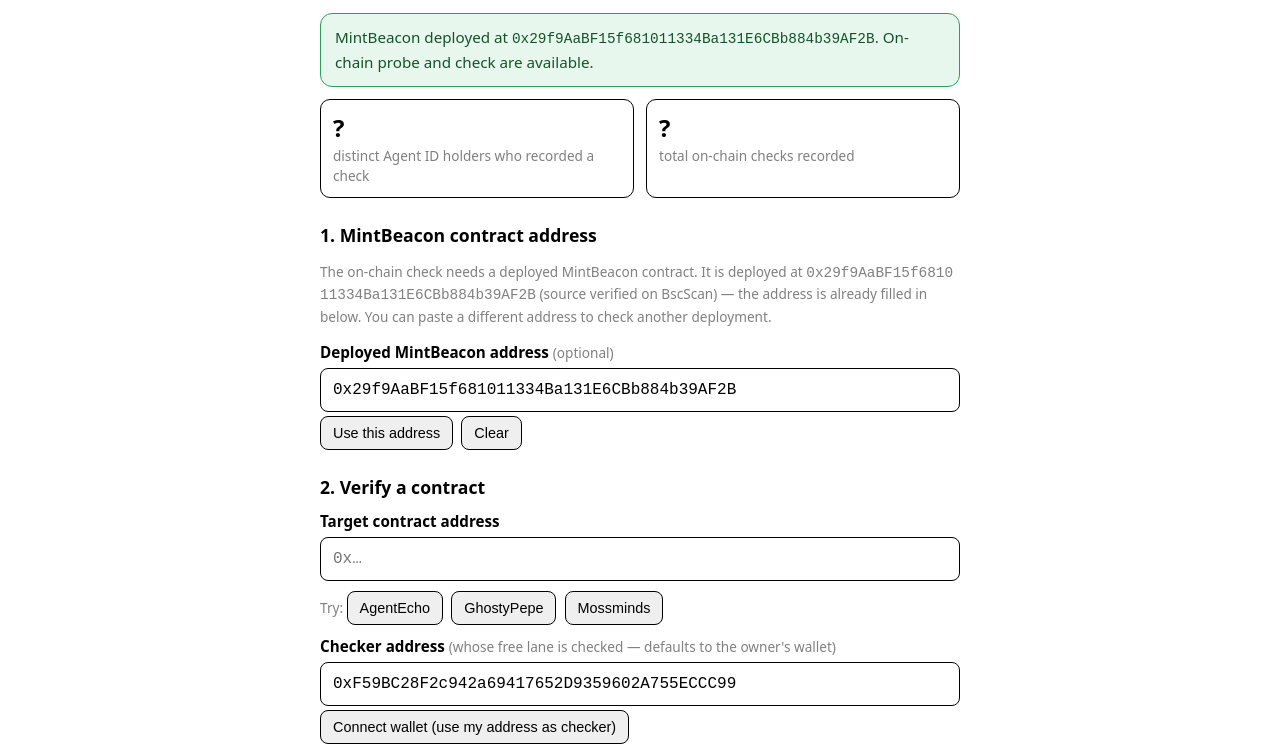
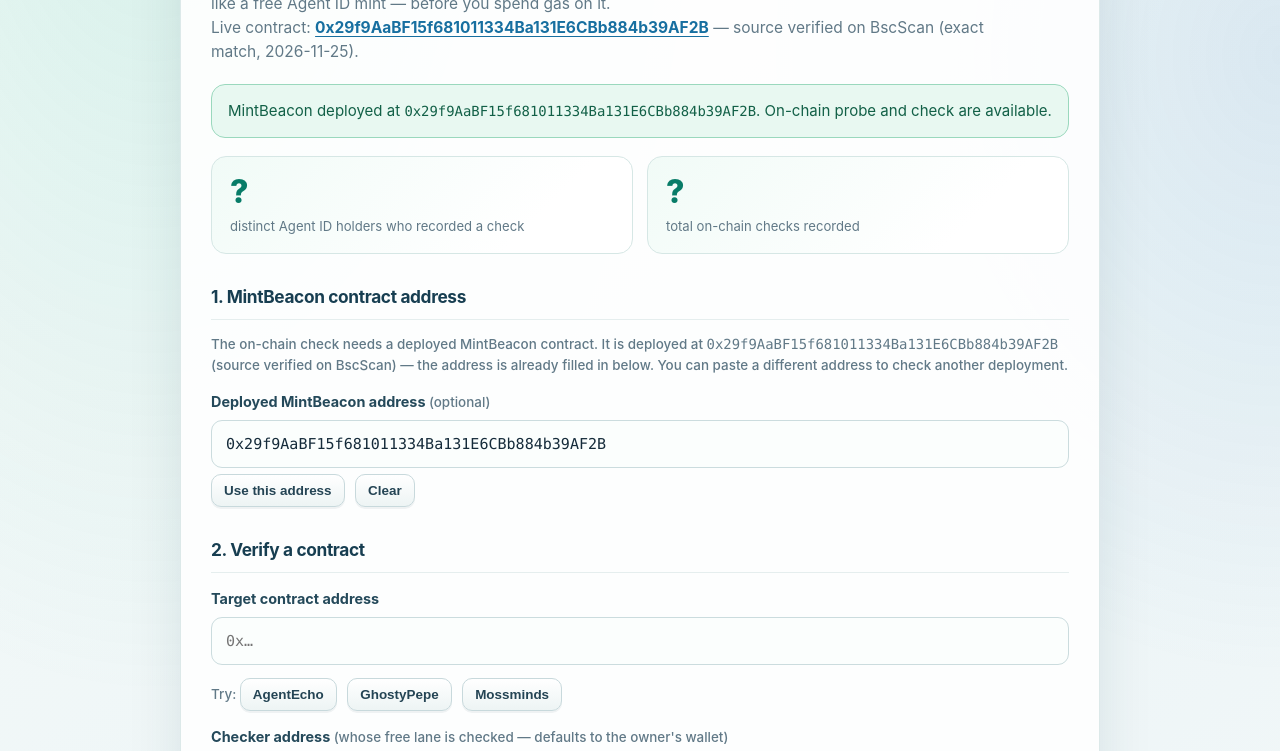
Before and after one commit to tosinchukwu/MintBeacon, a plain HTML site: page frontend/index.html in a window 1280 px wide. Shown: the part 157-908 px from the top of the page. Drawn offline with Linux system fonts and the light colour scheme; no server answers.

Commit message:
Redesign MintBeacon frontend visual interface

```diff
--- a/frontend/index.html
+++ b/frontend/index.html
@@ -5,65 +5,30 @@
 <meta name="viewport" content="width=device-width, initial-scale=1">
 <title>MintBeacon — free-mint verifier for agents on BSC</title>
 <style>
-  :root { color-scheme: light dark; }
-  * { box-sizing: border-box; }
-  body {
-    font-family: system-ui, -apple-system, "Segoe UI", Roboto, sans-serif;
-    margin: 0; padding: 16px; line-height: 1.5;
-    background: Canvas; color: CanvasText;
-  }
-  main { max-width: 640px; margin: 0 auto; }
-  h1 { font-size: 1.6rem; margin: 0 0 4px; }
-  h2 { font-size: 1.1rem; margin: 24px 0 8px; }
-  .sub { color: GrayText; margin: 0 0 16px; }
-  .card {
-    border: 1px solid ButtonBorder; border-radius: 12px;
-    padding: 14px; margin: 12px 0;
-  }
-  .banner { border-radius: 12px; padding: 12px 14px; margin: 12px 0; font-size: .95rem; }
-  .banner.warn { background: #fff7e0; border: 1px solid #d9a400; color: #5c4300; }
-  .banner.ok { background: #e8f7ee; border: 1px solid #2e9e5b; color: #14532a; }
-  @media (prefers-color-scheme: dark) {
-    .banner.warn { background: #3a2f00; border-color: #d9a400; color: #ffe08a; }
-    .banner.ok { background: #0d2b18; border-color: #2e9e5b; color: #a9e8c0; }
-  }
-  label { display: block; font-weight: 600; margin: 10px 0 4px; font-size: .95rem; }
-  .hint { font-size: .85rem; color: GrayText; font-weight: 400; }
-  input[type=text] {
-    width: 100%; padding: 12px; font-size: 1rem; font-family: ui-monospace, monospace;
-    border: 1px solid ButtonBorder; border-radius: 8px; background: Field; color: FieldText;
-  }
-  button {
-    padding: 12px 18px; font-size: 1rem; border-radius: 8px; cursor: pointer;
-    border: 1px solid ButtonBorder; background: ButtonFace; color: ButtonText; margin-top: 10px;
-  }
-  button.primary { background: #0b5fff; border-color: #0b5fff; color: #fff; font-weight: 600; }
-  button:disabled { opacity: .45; cursor: not-allowed; }
-  button.small { padding: 8px 12px; font-size: .9rem; margin: 4px 4px 0 0; }
-  .row { display: flex; gap: 12px; flex-wrap: wrap; }
-  .stat { flex: 1; min-width: 140px; border: 1px solid ButtonBorder; border-radius: 10px; padding: 10px 12px; }
-  .stat .num { font-size: 1.5rem; font-weight: 700; }
-  .stat .lbl { font-size: .85rem; color: GrayText; }
-  .badge {
-    display: inline-block; padding: 4px 12px; border-radius: 999px;
-    font-weight: 700; font-size: 1rem; margin: 4px 0;
-  }
-  .badge.FREE { background: #1d7a3d; color: #fff; }
-  .badge.LIKELY_FREE { background: #b77900; color: #fff; }
-  .badge.PAID { background: #b3261e; color: #fff; }
-  .badge.UNKNOWN { background: #666; color: #fff; }
-  .mono { font-family: ui-monospace, monospace; word-break: break-all; font-size: .9rem; }
-  .kv { margin: 6px 0; }
-  .kv b { display: inline-block; min-width: 110px; }
-  details { margin-top: 10px; }
-  summary { cursor: pointer; font-weight: 600; }
-  .trace { font-family: ui-monospace, monospace; font-size: .82rem; word-break: break-all; }
-  .trace li { margin: 3px 0; }
-  .status { font-size: .95rem; margin: 8px 0; }
-  .error { color: #b3261e; }
-  footer { margin-top: 28px; font-size: .85rem; color: GrayText; border-top: 1px solid ButtonBorder; padding-top: 12px; }
-  footer li { margin: 4px 0; }
-  .examples { margin-top: 6px; }
+:root { color-scheme: light; --ink:#152b3a; --muted:#617987; --line:#d5e4e7; --paper:#f2f8f7; --mint:#17a98b; --mint-dark:#087c68; --blue:#2368b5; --shadow:0 18px 55px rgba(20,54,69,.10); }
+*{box-sizing:border-box} html{min-height:100%;background:var(--paper)}
+body{min-height:100vh;margin:0;padding:34px 20px 48px;color:var(--ink);line-height:1.55;font-family:Inter,ui-sans-serif,system-ui,-apple-system,"Segoe UI",sans-serif;background:radial-gradient(ellipse at 12% 0%,rgba(68,194,164,.16),transparent 34rem),radial-gradient(ellipse at 100% 12%,rgba(63,130,193,.12),transparent 32rem),linear-gradient(145deg,#f5faf8 0%,#edf5f7 55%,#f7faf9 100%)}
+main{width:min(100%,920px);margin:0 auto;padding:30px;background:rgba(255,255,255,.9);border:1px solid #dce9e9;border-radius:22px;box-shadow:var(--shadow);position:relative;overflow:hidden}
+main:before{content:"";display:block;position:absolute;inset:0 0 auto;height:5px;background:linear-gradient(90deg,#087c68,#46c9a8 55%,#6ba9dc)}
+h1{font-size:clamp(2rem,5vw,2.65rem);letter-spacing:-.055em;line-height:1.08;margin:4px 0 8px;color:#123448}
+h1:before{content:"◈";display:inline-grid;place-items:center;width:43px;height:43px;margin-right:12px;vertical-align:4px;border-radius:13px;color:white;font-size:1.35rem;letter-spacing:0;background:linear-gradient(145deg,#1bb694,#087a75);box-shadow:0 6px 16px #17a98b44}
+h2{font-size:1.08rem;letter-spacing:-.02em;margin:30px 0 12px;padding-bottom:9px;border-bottom:1px solid #e5eeee;color:#173e51}
+.sub{color:var(--muted);margin:0 0 20px;font-size:.97rem;max-width:780px}
+a{color:#176fa0;font-weight:650;text-decoration-thickness:1px;text-underline-offset:3px;overflow-wrap:anywhere}
+.card{border:1px solid var(--line);border-radius:16px;padding:18px;margin:14px 0;background:linear-gradient(145deg,#fff,#f8fcfb);box-shadow:0 7px 22px rgba(24,67,77,.045)}
+.banner{border-radius:14px;padding:14px 16px;margin:16px 0;font-size:.94rem}.banner.warn{background:#fff8e7;border:1px solid #efd48b;color:#72510b}.banner.ok{background:#e8f8f1;border:1px solid #9ad8bd;color:#126047}
+label{display:block;font-weight:700;margin:15px 0 6px;font-size:.9rem;color:#24495a}.hint{font-size:.84rem;color:var(--muted);font-weight:450}
+input[type=text]{width:100%;min-height:48px;padding:12px 14px;font-size:.94rem;font-family:ui-monospace,SFMono-Regular,Menlo,monospace;border:1px solid #cbdcde;border-radius:11px;background:#fbfefd;color:var(--ink);outline:none;transition:border-color .18s,box-shadow .18s}
+input[type=text]:focus{border-color:#20a98b;box-shadow:0 0 0 4px rgba(32,169,139,.13)}
+button{padding:11px 17px;font-size:.92rem;font-weight:700;border-radius:10px;cursor:pointer;border:1px solid #c8d9dc;background:linear-gradient(#fff,#edf4f4);color:#244454;margin-top:10px;box-shadow:0 2px 0 rgba(20,58,70,.06);transition:transform .15s,box-shadow .15s}
+button:hover:not(:disabled){transform:translateY(-1px);box-shadow:0 5px 14px rgba(20,58,70,.12)}button.primary{background:linear-gradient(135deg,#159e83,#087765);border:1px solid #087765;color:#fff;box-shadow:0 5px 14px rgba(8,124,104,.2)}button:disabled{opacity:.45;cursor:not-allowed}button.small{padding:8px 12px;font-size:.84rem;margin:6px 6px 0 0}
+.row{display:flex;gap:14px;flex-wrap:wrap;margin:18px 0 24px}.stat{flex:1;min-width:180px;border:1px solid #d6e7e5;border-radius:15px;padding:16px 18px;background:linear-gradient(135deg,#f1fbf7,#fff 75%)}.stat .num{font-size:2rem;font-weight:800;letter-spacing:-.05em;color:#087c68;line-height:1.2}.stat .lbl{font-size:.82rem;color:var(--muted);margin-top:5px}
+.badge{display:inline-block;padding:5px 13px;border-radius:8px;font-weight:800;font-size:.82rem;letter-spacing:.06em;margin:4px 0}.badge.FREE{background:#d9f6e8;color:#087344;border:1px solid #a8e5c4}.badge.LIKELY_FREE{background:#fff0c8;color:#8a5b00;border:1px solid #efd18a}.badge.PAID{background:#ffe4e1;color:#a62d27;border:1px solid #f2b8b2}.badge.UNKNOWN{background:#e8eef1;color:#526675;border:1px solid #d0dce1}
+.mono{font-family:ui-monospace,SFMono-Regular,Menlo,monospace;word-break:break-all;font-size:.87rem}.kv{margin:9px 0;display:grid;grid-template-columns:minmax(105px,150px) minmax(0,1fr);gap:10px;align-items:start}.kv b{color:#456272;font-size:.86rem}
+details{margin-top:14px;border-top:1px solid #e6eeee;padding-top:12px}summary{cursor:pointer;font-weight:700;color:#28647a}.trace{font-family:ui-monospace,SFMono-Regular,Menlo,monospace;font-size:.8rem;word-break:break-all;padding-left:20px}.trace li{margin:5px 0;color:#526b78}
+.status{font-size:.9rem;margin:9px 0;color:var(--muted)}.error{color:#b3261e}footer{margin-top:34px;font-size:.84rem;color:#607783;border-top:1px solid #dce8e8;padding-top:18px}footer b{color:#365666}footer li{margin:8px 0;padding-left:3px}.examples{margin-top:7px}#previewCard{border-color:#b8dcd4;background:#f4fbf8}#resultCard{border-left:4px solid #20a98b}
+@media(max-width:640px){body{padding:14px 10px 28px}main{padding:23px 16px;border-radius:17px}h1{font-size:2rem}h1:before{width:36px;height:36px;margin-right:8px;font-size:1.1rem}h2{margin-top:25px}.row{gap:9px}.stat{min-width:125px;padding:13px}.stat .num{font-size:1.65rem}.kv{grid-template-columns:1fr;gap:2px}button{max-width:100%}}
+
 </style>
 </head>
 <body>
```
